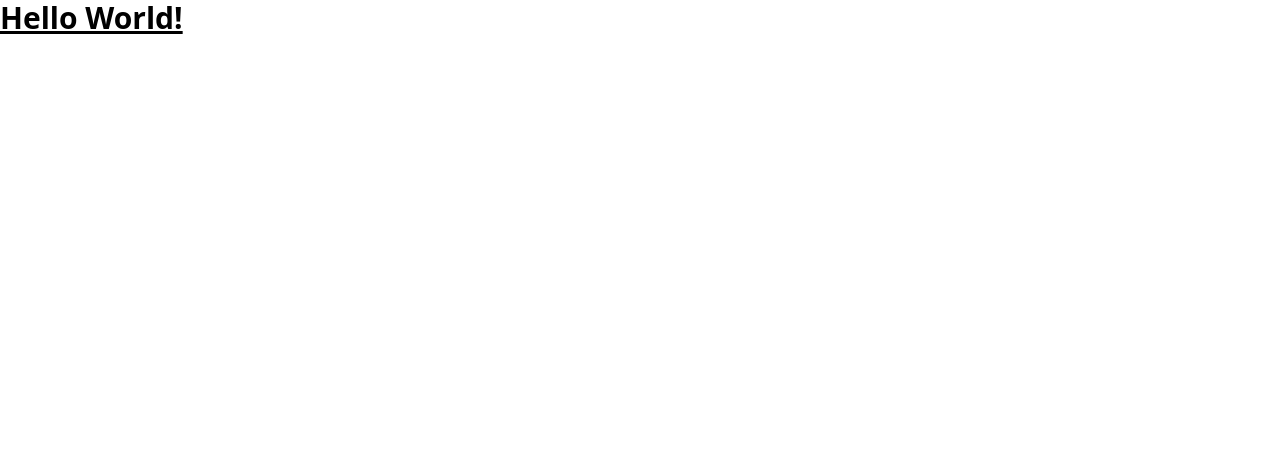
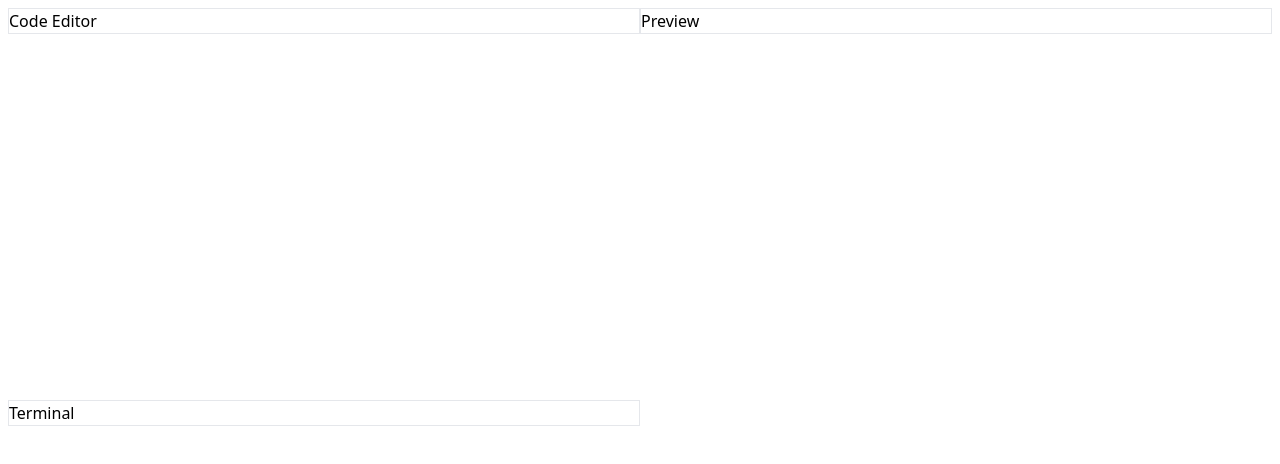
Before and after one commit to Frontend-Hire/stackpack-webcontainers-react-typescript, a React (Vite) app: page / in a window 1280 px wide. Shown: the top 464 px of the page. Built offline with nearby package versions, Linux system fonts and the light colour scheme.

Commit message:
resize panels boilerplate

```diff
--- a/src/App.tsx
+++ b/src/App.tsx
@@ -1,3 +1,25 @@
+import { Panel, PanelGroup, PanelResizeHandle } from 'react-resizable-panels';
+
 export default function App() {
-  return <div className="text-3xl font-bold underline">Hello World!</div>;
+  return (
+    <div className="h-dvh p-2">
+      <PanelGroup direction="horizontal">
+        <Panel>
+          <PanelGroup direction="vertical">
+            <Panel>
+              <div className="border">Code Editor</div>
+            </Panel>
+            <PanelResizeHandle />
+            <Panel>
+              <div className="border">Terminal</div>
+            </Panel>
+          </PanelGroup>
+        </Panel>
+        <PanelResizeHandle />
+        <Panel>
+          <div className="border">Preview</div>
+        </Panel>
+      </PanelGroup>
+    </div>
+  );
 }
```
